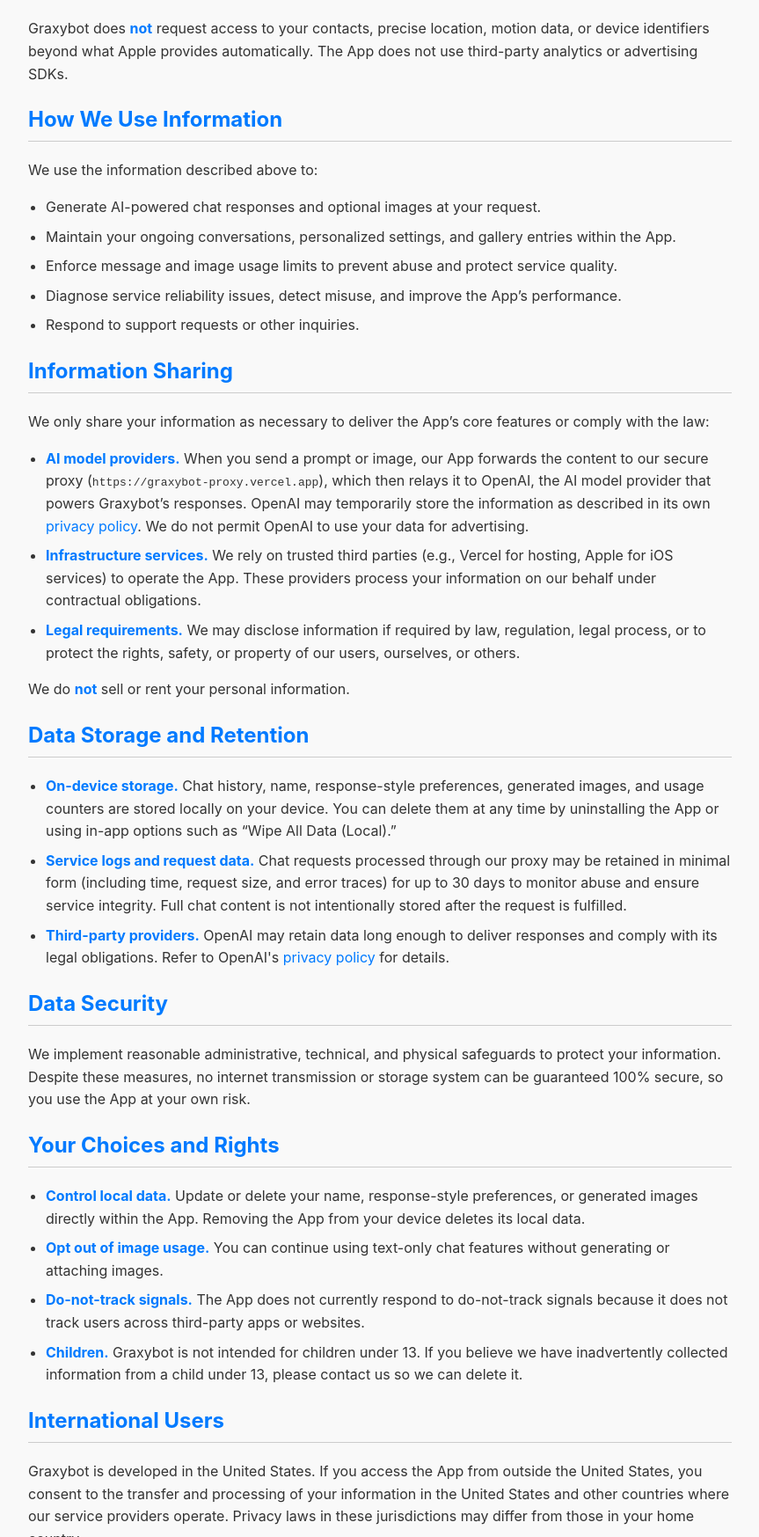
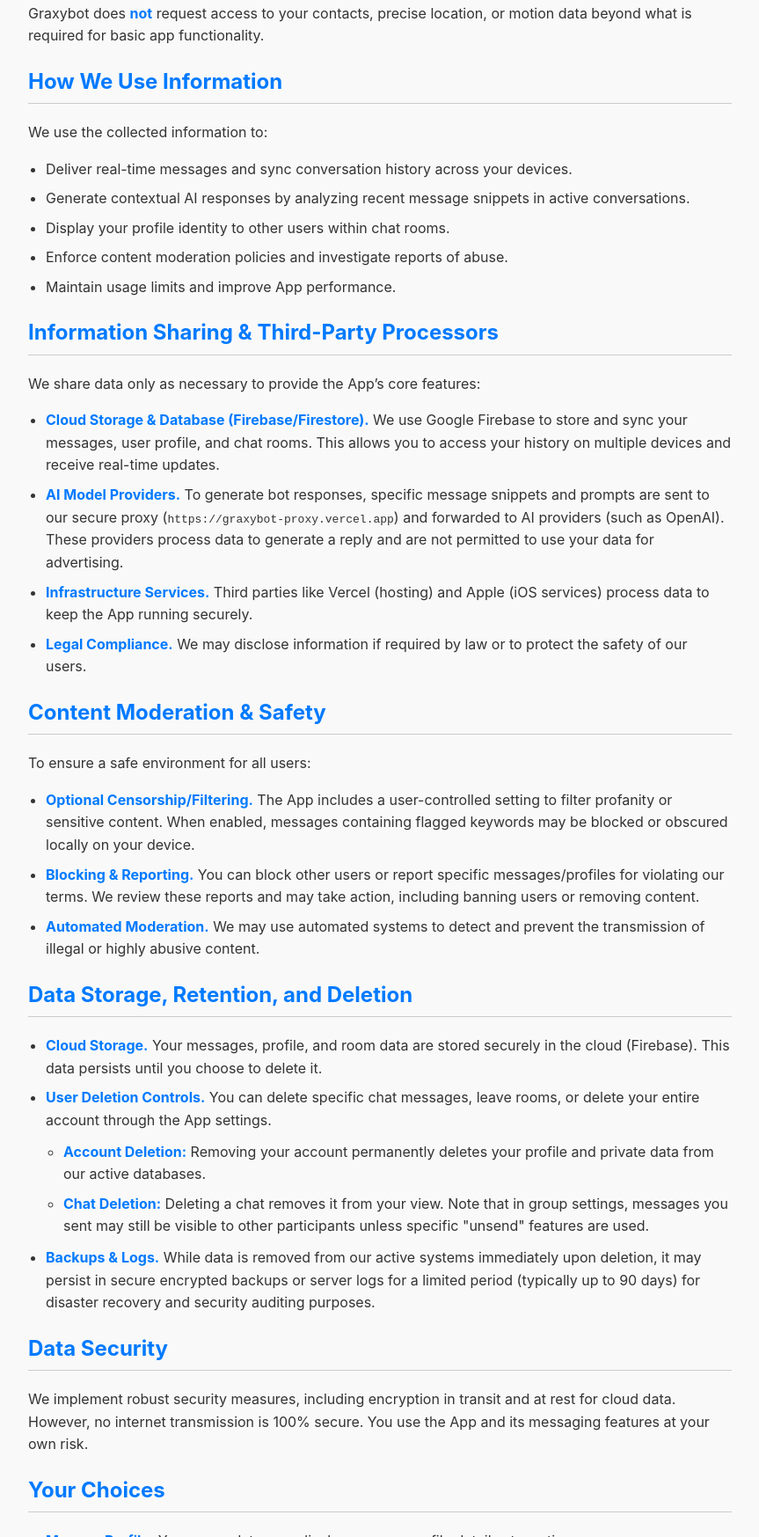
Before and after one commit to thegraxisreal/graxybot-privacy-policy, a plain HTML site: page index.html in a window 1280 px wide. Shown: the part 1053-2800 px from the top of the page at 88% size, without its empty margins (208-1071 px from the left). Drawn offline with Linux system fonts and the light colour scheme.

Commit message:
Update effective date and privacy policy details

```diff
--- a/index.html
+++ b/index.html
@@ -67,17 +67,18 @@
 <body>
     <header>
         <h1>Privacy Policy for Graxybot</h1>
-        <p><strong>Effective date:</strong> October 27, 2025</p>
+        <p><strong>Effective date:</strong> November 29, 2025</p>
         <p>Graxybot is published by Damian Salerno (“we,” “our,” or “us”). This Privacy Policy explains the personal information the Graxybot iOS app (“App”) collects, how it is used, and the choices available to you. The App is designed for individual users who are at least 13 years old.</p>
     </header>
 
     <section>
         <h2>Summary</h2>
         <ul>
-            <li>Graxybot only asks for the information it needs to personalize conversations, generate responses, and enforce fair-use limits.</li>
-            <li>Your chat messages, prompts, and optional images are sent to our secure proxy and forwarded to a third-party AI model provider to generate replies. We do not sell or share your information for advertising.</li>
-            <li>The App stores your name (if provided), chat history, gallery images, and usage counters locally on your device. You can remove them at any time from the App.</li>
-            <li>If you contact us or use the in-app feedback email, we will use the information you provide to respond to you.</li>
+            <li>Graxybot collects information needed to facilitate real-time messaging, generate AI responses, and ensure user safety.</li>
+            <li>Your chat messages, usernames, and room details are stored in the cloud (Firebase) to sync across devices and deliver messages to other users.</li>
+            <li>Message snippets may be sent to our AI providers to generate context-aware bot replies.</li>
+            <li>We offer tools for safety, including optional censorship filters, blocking, and reporting mechanisms.</li>
+            <li>You can delete your profile or specific chats at any time; data is removed from active display immediately but may persist briefly in backups.</li>
         </ul>
     </section>
 
@@ -85,75 +86,89 @@
         <h2>Information We Collect</h2>
         <p>The following information is collected when you use Graxybot:</p>
         <ol>
-            <li><strong>Chat content you provide.</strong> Text prompts, conversation history, and any optional settings (such as your preferred response style) are captured when you interact with Graxybot. Optional photos or images that you attach are also collected when you choose to send them.</li>
-            <li><strong>Display name (optional).</strong> You may supply a name so Graxybot can address you personally. The name is stored locally on your device.</li>
-            <li><strong>Usage counters.</strong> We maintain rolling counters (message and image credits) to enforce rate limits. These counters are stored locally using Apple’s <code>UserDefaults</code>.</li>
-            <li><strong>Generated images.</strong> Images created through the App’s AI image tool are saved locally in the App’s private Documents directory. They are not uploaded unless you choose to share them.</li>
-            <li><strong>Diagnostic logs.</strong> Our Vercel-hosted proxy automatically receives standard HTTP request metadata (e.g., IP address, user agent) when the App contacts it. These logs are used to keep the service reliable and secure.</li>
+            <li><strong>User-Generated Content (UGC).</strong> This includes text messages, conversation history, room names, and any images you choose to upload or generate. This content is processed to deliver messages to other users in real-time and to provide AI-generated responses.</li>
+            <li><strong>Profile Information.</strong> We collect your display name/username and any optional profile details. This information is visible to other users in chat rooms and messaging threads.</li>
+            <li><strong>Usage Counters & Credits.</strong> We maintain counters for message and image generation limits. These are synced to your account to enforce fair use.</li>
+            <li><strong>Generated Images.</strong> Images created through the App’s AI tools are saved to your account and local device.</li>
+            <li><strong>Device & Diagnostic Logs.</strong> Our servers and hosting providers (e.g., Vercel, Firebase) automatically receive standard metadata (IP address, user agent, crash reports) to maintain service security, reliability, and analytics.</li>
         </ol>
-        <p>Graxybot does <strong>not</strong> request access to your contacts, precise location, motion data, or device identifiers beyond what Apple provides automatically. The App does not use third-party analytics or advertising SDKs.</p>
+        <p>Graxybot does <strong>not</strong> request access to your contacts, precise location, or motion data beyond what is required for basic app functionality.</p>
     </section>
 
     <section>
         <h2>How We Use Information</h2>
-        <p>We use the information described above to:</p>
+        <p>We use the collected information to:</p>
         <ul>
-            <li>Generate AI-powered chat responses and optional images at your request.</li>
-            <li>Maintain your ongoing conversations, personalized settings, and gallery entries within the App.</li>
-            <li>Enforce message and image usage limits to prevent abuse and protect service quality.</li>
-            <li>Diagnose service reliability issues, detect misuse, and improve the App’s performance.</li>
-            <li>Respond to support requests or other inquiries.</li>
+            <li>Deliver real-time messages and sync conversation history across your devices.</li>
+            <li>Generate contextual AI responses by analyzing recent message snippets in active conversations.</li>
+            <li>Display your profile identity to other users within chat rooms.</li>
+            <li>Enforce content moderation policies and investigate reports of abuse.</li>
+            <li>Maintain usage limits and improve App performance.</li>
         </ul>
     </section>
 
     <section>
-        <h2>Information Sharing</h2>
-        <p>We only share your information as necessary to deliver the App’s core features or comply with the law:</p>
+        <h2>Information Sharing & Third-Party Processors</h2>
+        <p>We share data only as necessary to provide the App’s core features:</p>
         <ul>
-            <li><strong>AI model providers.</strong> When you send a prompt or image, our App forwards the content to our secure proxy (<code>https://graxybot-proxy.vercel.app</code>), which then relays it to OpenAI, the AI model provider that powers Graxybot’s responses. OpenAI may temporarily store the information as described in its own <a href="https://openai.com/policies/privacy-policy">privacy policy</a>. We do not permit OpenAI to use your data for advertising.</li>
-            <li><strong>Infrastructure services.</strong> We rely on trusted third parties (e.g., Vercel for hosting, Apple for iOS services) to operate the App. These providers process your information on our behalf under contractual obligations.</li>
-            <li><strong>Legal requirements.</strong> We may disclose information if required by law, regulation, legal process, or to protect the rights, safety, or property of our users, ourselves, or others.</li>
+            <li><strong>Cloud Storage & Database (Firebase/Firestore).</strong> We use Google Firebase to store and sync your messages, user profile, and chat rooms. This allows you to access your history on multiple devices and receive real-time updates.</li>
+            <li><strong>AI Model Providers.</strong> To generate bot responses, specific message snippets and prompts are sent to our secure proxy (<code>https://graxybot-proxy.vercel.app</code>) and forwarded to AI providers (such as OpenAI). These providers process data to generate a reply and are not permitted to use your data for advertising.</li>
+            <li><strong>Infrastructure Services.</strong> Third parties like Vercel (hosting) and Apple (iOS services) process data to keep the App running securely.</li>
+            <li><strong>Legal Compliance.</strong> We may disclose information if required by law or to protect the safety of our users.</li>
         </ul>
-        <p>We do <strong>not</strong> sell or rent your personal information.</p>
     </section>
 
     <section>
-        <h2>Data Storage and Retention</h2>
+        <h2>Content Moderation & Safety</h2>
+        <p>To ensure a safe environment for all users:</p>
         <ul>
-            <li><strong>On-device storage.</strong> Chat history, name, response-style preferences, generated images, and usage counters are stored locally on your device. You can delete them at any time by uninstalling the App or using in-app options such as “Wipe All Data (Local).”</li>
-            <li><strong>Service logs and request data.</strong> Chat requests processed through our proxy may be retained in minimal form (including time, request size, and error traces) for up to 30 days to monitor abuse and ensure service integrity. Full chat content is not intentionally stored after the request is fulfilled.</li>
-            <li><strong>Third-party providers.</strong> OpenAI may retain data long enough to deliver responses and comply with its legal obligations. Refer to OpenAI's <a href="https://openai.com/policies/privacy-policy">privacy policy</a> for details.</li>
+            <li><strong>Optional Censorship/Filtering.</strong> The App includes a user-controlled setting to filter profanity or sensitive content. When enabled, messages containing flagged keywords may be blocked or obscured locally on your device.</li>
+            <li><strong>Blocking & Reporting.</strong> You can block other users or report specific messages/profiles for violating our terms. We review these reports and may take action, including banning users or removing content.</li>
+            <li><strong>Automated Moderation.</strong> We may use automated systems to detect and prevent the transmission of illegal or highly abusive content.</li>
+        </ul>
+    </section>
+
+    <section>
+        <h2>Data Storage, Retention, and Deletion</h2>
+        <ul>
+            <li><strong>Cloud Storage.</strong> Your messages, profile, and room data are stored securely in the cloud (Firebase). This data persists until you choose to delete it.</li>
+            <li><strong>User Deletion Controls.</strong> You can delete specific chat messages, leave rooms, or delete your entire account through the App settings.
+                <ul>
+                    <li><strong>Account Deletion:</strong> Removing your account permanently deletes your profile and private data from our active databases.</li>
+                    <li><strong>Chat Deletion:</strong> Deleting a chat removes it from your view. Note that in group settings, messages you sent may still be visible to other participants unless specific "unsend" features are used.</li>
+                </ul>
+            </li>
+            <li><strong>Backups & Logs.</strong> While data is removed from our active systems immediately upon deletion, it may persist in secure encrypted backups or server logs for a limited period (typically up to 90 days) for disaster recovery and security auditing purposes.</li>
         </ul>
     </section>
 
     <section>
         <h2>Data Security</h2>
-        <p>We implement reasonable administrative, technical, and physical safeguards to protect your information. Despite these measures, no internet transmission or storage system can be guaranteed 100% secure, so you use the App at your own risk.</p>
+        <p>We implement robust security measures, including encryption in transit and at rest for cloud data. However, no internet transmission is 100% secure. You use the App and its messaging features at your own risk.</p>
     </section>
 
     <section>
-        <h2>Your Choices and Rights</h2>
+        <h2>Your Choices</h2>
         <ul>
-            <li><strong>Control local data.</strong> Update or delete your name, response-style preferences, or generated images directly within the App. Removing the App from your device deletes its local data.</li>
-            <li><strong>Opt out of image usage.</strong> You can continue using text-only chat features without generating or attaching images.</li>
-            <li><strong>Do-not-track signals.</strong> The App does not currently respond to do-not-track signals because it does not track users across third-party apps or websites.</li>
-            <li><strong>Children.</strong> Graxybot is not intended for children under 13. If you believe we have inadvertently collected information from a child under 13, please contact us so we can delete it.</li>
+            <li><strong>Manage Profile:</strong> You can update your display name or profile details at any time.</li>
+            <li><strong>Toggle AI Features:</strong> You can choose whether to interact with AI bots or use the App solely for user-to-user messaging.</li>
+            <li><strong>Opt-out:</strong> You can uninstall the App to stop all local data collection. To remove cloud data, please use the "Delete Account" feature before uninstalling.</li>
         </ul>
     </section>
 
     <section>
         <h2>International Users</h2>
-        <p>Graxybot is developed in the United States. If you access the App from outside the United States, you consent to the transfer and processing of your information in the United States and other countries where our service providers operate. Privacy laws in these jurisdictions may differ from those in your home country.</p>
+        <p>Graxybot is operated from the United States. By using the App, you consent to the transfer and processing of your data in the U.S. and other jurisdictions where our cloud providers (Google/Firebase, Vercel) operate.</p>
     </section>
 
     <section>
         <h2>Changes to This Policy</h2>
-        <p>We may update this Privacy Policy from time to time. The “Effective date” at the top indicates when the policy was last revised. Material changes will be communicated in the App or through other appropriate means. Your continued use of Graxybot after any changes signifies your acceptance of the updated policy.</p>
+        <p>We may update this Privacy Policy to reflect changes in our features or legal obligations. The “Effective date” at the top will be updated accordingly. Continued use of the App signifies acceptance of the revised policy.</p>
     </section>
 
     <section class="contact">
         <h2>Contact</h2>
-        <p>If you have questions about this Privacy Policy or need to submit a privacy request, please contact us at <a href="mailto:thegraxisreal@gmail.com">thegraxisreal@gmail.com</a>. You can also reach out using the support information provided on the Graxybot App Store listing.</p>
+        <p>If you have questions about this Privacy Policy, data safety, or need to report a privacy concern, please contact us at <a href="mailto:thegraxisreal@gmail.com">thegraxisreal@gmail.com</a>.</p>
     </section>
 
     <footer>
```
